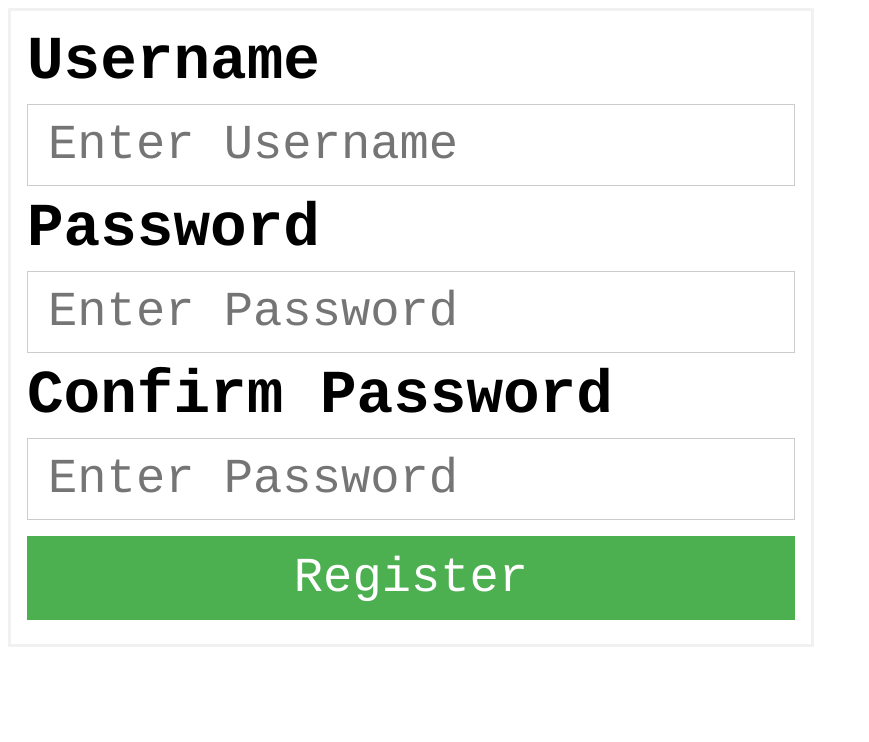
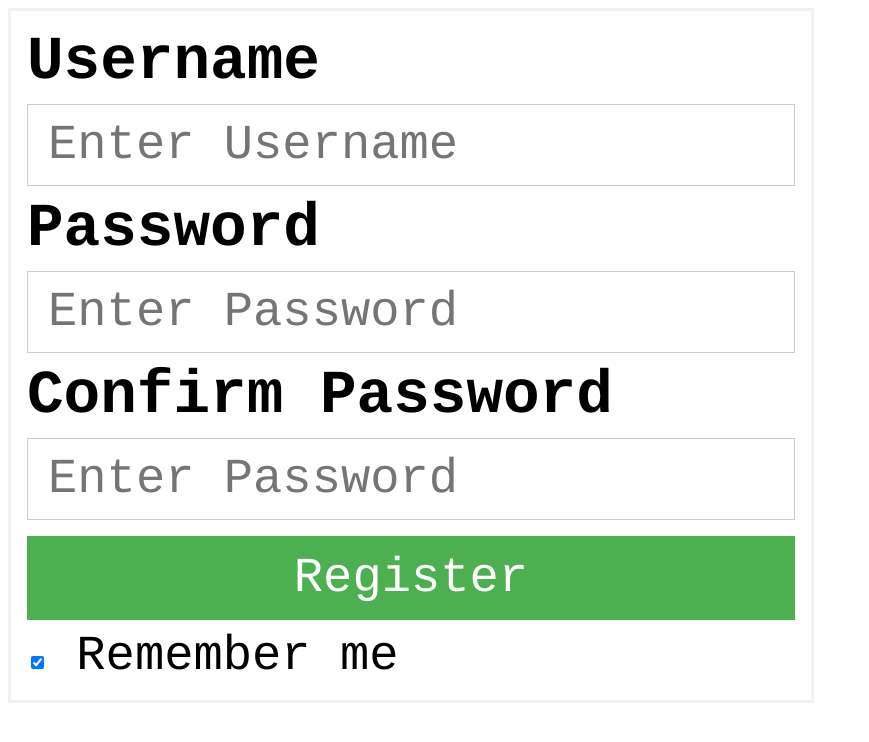
Before and after one commit to byzyworks/cnt440901secweb, a PHP site: page /signup in a window 1280 px wide. Shown: the top 742 px of the page, without its empty margins (0-869 px from the left). Run offline with PHP 8.4, Linux system fonts and the light colour scheme.

Commit message:
Added remember me checkbox now that logging users in on registering is the default

```diff
--- a/var/www/html/signup.php
+++ b/var/www/html/signup.php
@@ -60,6 +60,9 @@
 				<label for="passwd_conf"><b>Confirm Password</b></label>
 				<input type="password" placeholder="Enter Password" name="passwd_conf" required>
 				<button type="submit">Register</button>
+				<label>
+					<input type="checkbox" checked="checked" name="remember"> Remember me
+				</label>
 			</div>
 		</form>
 		<script>
```
